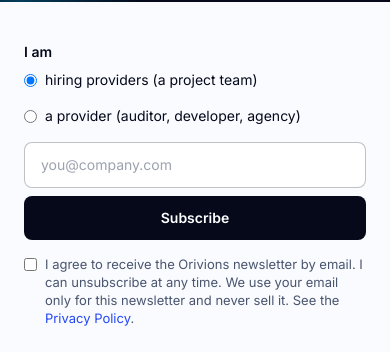
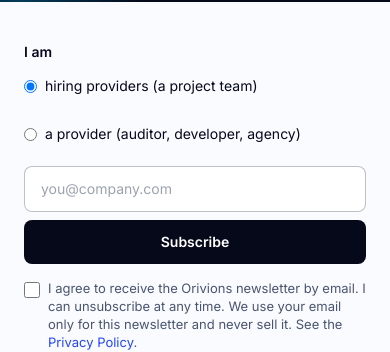
Before and after one commit to JakeMalarczyk/Orivions, a Next.js app in the folder orivions-app/: page /newsletter in a window 390 px wide. Shown: the part 386-738 px from the top of the page. Built offline with nearby package versions, Linux system fonts and the light colour scheme; no server answers.

Commit message:
Mobile polish: NewsletterForm.tsx
Updated styles for radio buttons and checkbox in NewsletterForm.

```diff
--- a/orivions-app/components/NewsletterForm.tsx
+++ b/orivions-app/components/NewsletterForm.tsx
@@ -59,11 +59,11 @@ export default function NewsletterForm() {
       <fieldset>
         <legend className="text-sm font-semibold">I am</legend>
         <div className="mt-2 flex flex-wrap gap-4 text-sm">
-          <label className="flex items-center gap-2">
+          <label className="flex items-center gap-2 py-1.5">
             <input type="radio" name="role" checked={role === 'client'} onChange={() => setRole('client')} />
             hiring providers (a project team)
           </label>
-          <label className="flex items-center gap-2">
+          <label className="flex items-center gap-2 py-1.5">
             <input type="radio" name="role" checked={role === 'provider'} onChange={() => setRole('provider')} />
             a provider (auditor, developer, agency)
           </label>
@@ -88,7 +88,7 @@ export default function NewsletterForm() {
         </button>
       </div>
       <label className="flex items-start gap-2 text-[13px] leading-snug text-gray">
-        <input type="checkbox" checked={consent} onChange={(e) => setConsent(e.target.checked)} className="mt-0.5" />
+        <input type="checkbox" checked={consent} onChange={(e) => setConsent(e.target.checked)} className="mt-0.5 h-4 w-4 shrink-0" />
         <span>
           I agree to receive the Orivions newsletter by email. I can unsubscribe at any time. We use your email only
           for this newsletter and never sell it. See the{' '}
```
